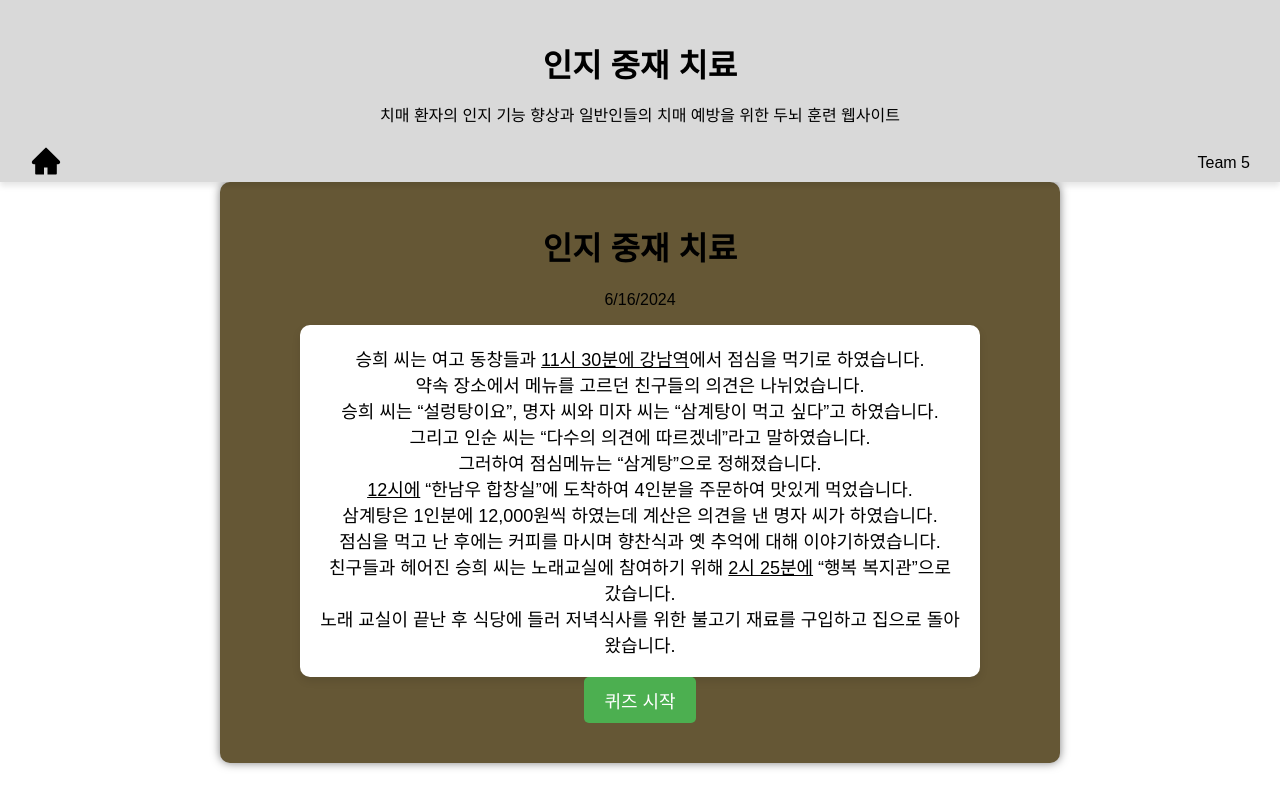
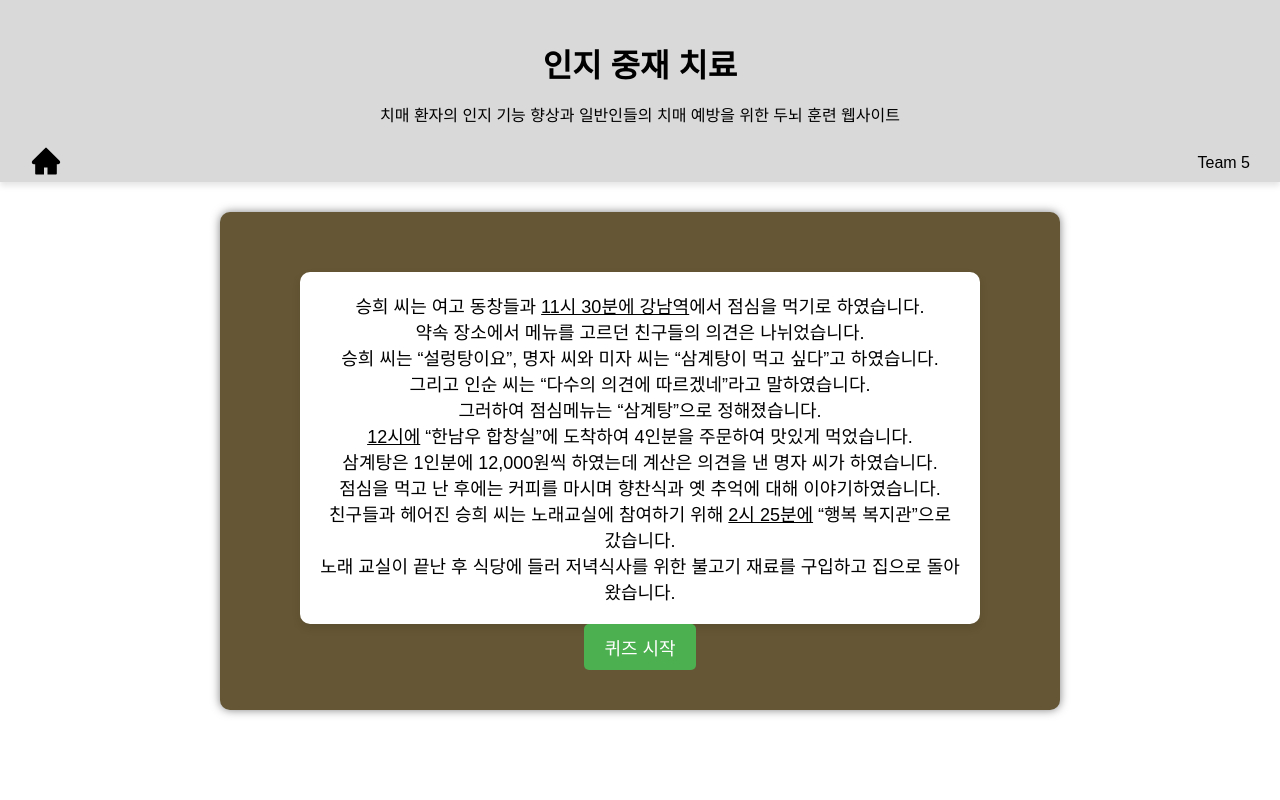
Before and after one commit to pyosunyoung/React-Quiz, a React (Create React App) app in the folder react-quiz/: page /Quiz10 in a window 1280 px wide. Built offline with nearby package versions, Linux system fonts and the light colour scheme; a web font is replaced by a local one.

Commit message:
조범상 css수정 n 헤더삭제

```diff
--- a/react-quiz/src/Quiz10/Quize10.jsx
+++ b/react-quiz/src/Quiz10/Quize10.jsx
@@ -65,12 +65,7 @@ class Quize10 extends React.Component {
 
   renderMainPage() {
     return (
-      <div className="quiz-page">
-        <header>
-          <h1>인지 중재 치료</h1>
-          <p>{this.state.date}</p>
-
-        </header>
+      <div className="quiz-page" style={{paddingTop:"60px", marginTop:"30px"}}>
         <main>
           <div className="maintext-box">
             승희 씨는 여고 동창들과 <u>11시 30분에 강남역</u>에서 점심을 먹기로 하였습니다.<br />
@@ -94,10 +89,7 @@ class Quize10 extends React.Component {
 
   renderQuizPage() {
     return (
-      <div className="quiz-page">
-        <header>
-          <h1>인지 중재 치료</h1>
-        </header>
+      <div className="quiz-page" style={{paddingTop:"60px", marginTop:"30px"}}>
         <main>
           <div className="question-container">
             <div className="question">
```
